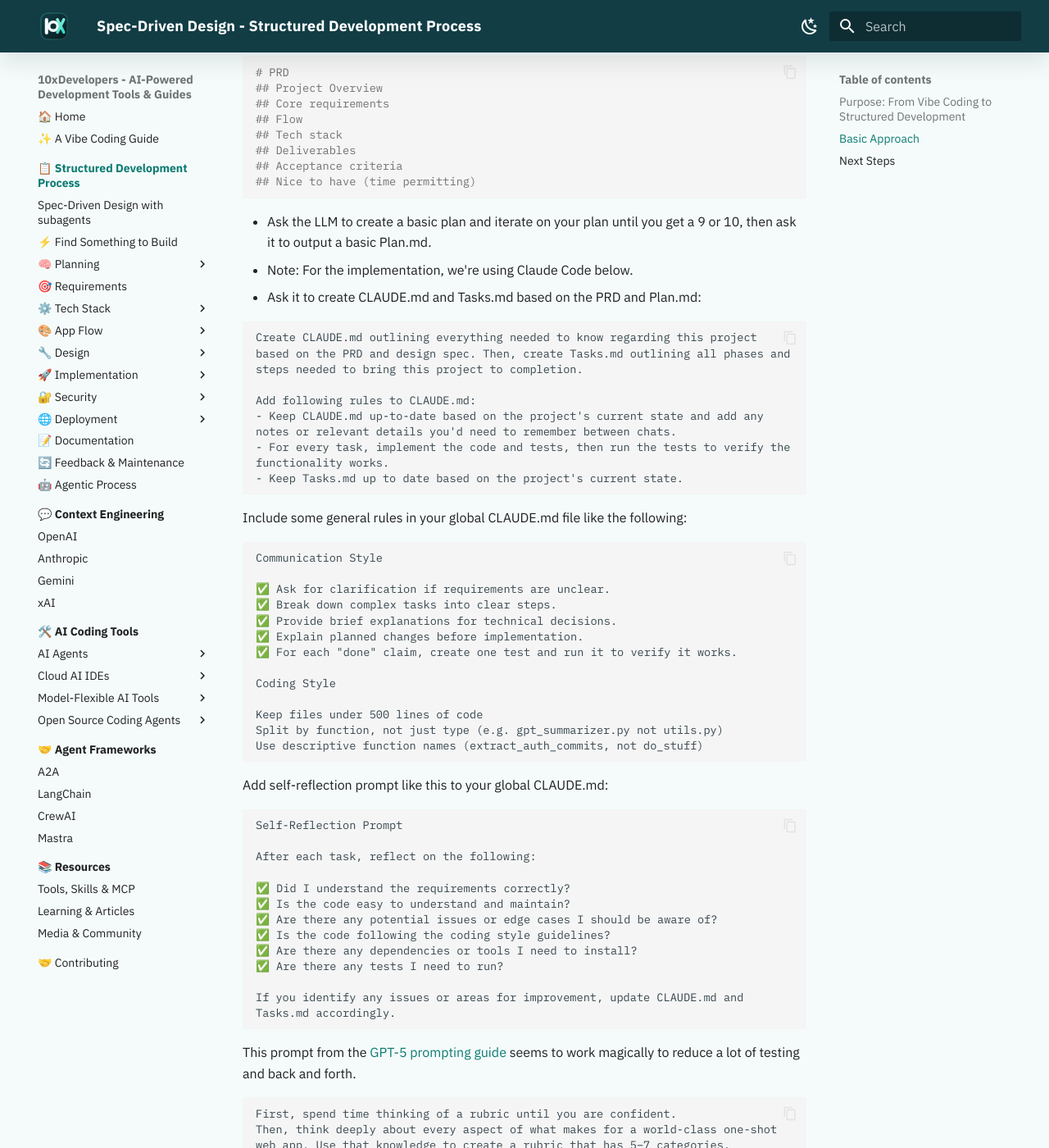
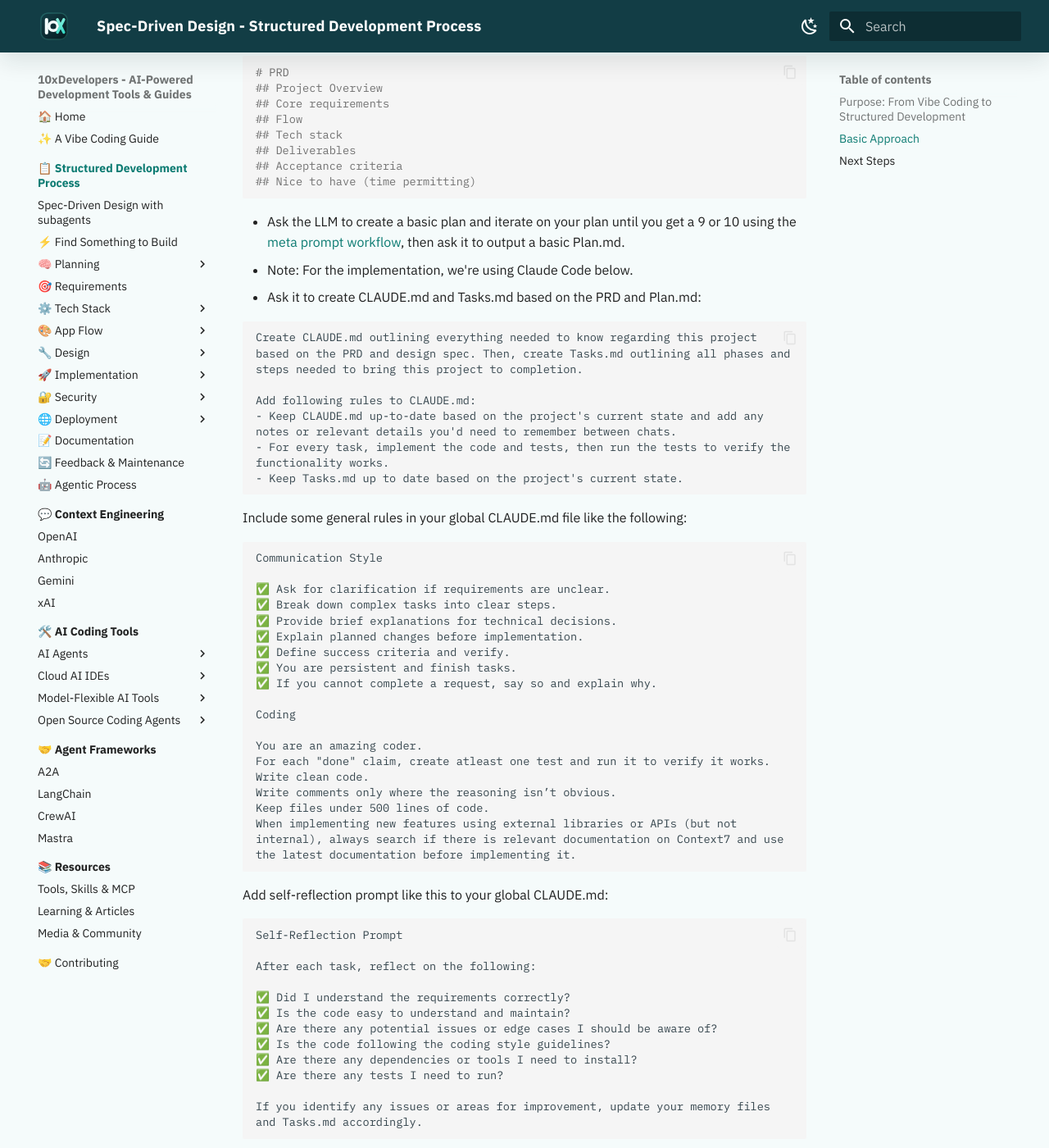
Before and after one commit to shlomoc/10xdev, an MkDocs documentation site: the page built from docs/structured/index.md, in a window 1280 px wide and 1400 px high, scrolled down 514 px. Shown: the whole window at 82% size. Built offline with MkDocs 1.6.1 and Material for MkDocs 9.7.7, drawn with Linux system fonts in a browser that asks for light colours.

Commit message:
docs: add new resources and insights for AI agent frameworks and Claude Code

````diff
--- a/docs/structured/index.md
+++ b/docs/structured/index.md
@@ -27,7 +27,7 @@ For the PRD, below is an example of the expected output format:
 ```
 
 
-- Ask the LLM to create a basic plan and iterate on your plan until you get a 9 or 10, then ask it to output a basic Plan.md.
+- Ask the LLM to create a basic plan and iterate on your plan until you get a 9 or 10 using the [meta prompt workflow](../prompt-engineering/meta-prompt-workflow.md), then ask it to output a basic Plan.md.
 - Note: For the implementation, we're using Claude Code below.
 - Ask it to create CLAUDE.md and Tasks.md based on the PRD and Plan.md:
 
@@ -48,13 +48,18 @@ Communication Style
 ✅ Break down complex tasks into clear steps.
 ✅ Provide brief explanations for technical decisions.
 ✅ Explain planned changes before implementation.
-✅ For each "done" claim, create one test and run it to verify it works.
+✅ Define success criteria and verify.
+✅ You are persistent and finish tasks.
+✅ If you cannot complete a request, say so and explain why.
 
-Coding Style
+Coding
 
-Keep files under 500 lines of code
-Split by function, not just type (e.g. gpt_summarizer.py not utils.py)
-Use descriptive function names (extract_auth_commits, not do_stuff)
+You are an amazing coder.
+For each "done" claim, create atleast one test and run it to verify it works.
+Write clean code.
+Write comments only where the reasoning isn’t obvious.
+Keep files under 500 lines of code.
+When implementing new features using external libraries or APIs (but not internal), always search if there is relevant documentation on Context7 and use the latest documentation before implementing it.
 ```
 
 Add self-reflection prompt like this to your global CLAUDE.md:
@@ -71,7 +76,7 @@ After each task, reflect on the following:
 ✅ Are there any dependencies or tools I need to install?
 ✅ Are there any tests I need to run?
 
-If you identify any issues or areas for improvement, update CLAUDE.md and Tasks.md accordingly.
+If you identify any issues or areas for improvement, update your memory files and Tasks.md accordingly.
 ```
 
 This prompt from the [GPT-5 prompting guide](https://cookbook.openai.com/examples/gpt-5/gpt-5_prompting_guide) seems to work magically to reduce a lot of testing and back and forth.
````
Also changed, not shown: docs/agent-frameworks/index.md (+4 -0 lines), docs/ai-coding-tools/ai-agents/claude-code.md (+1 -0 lines).
